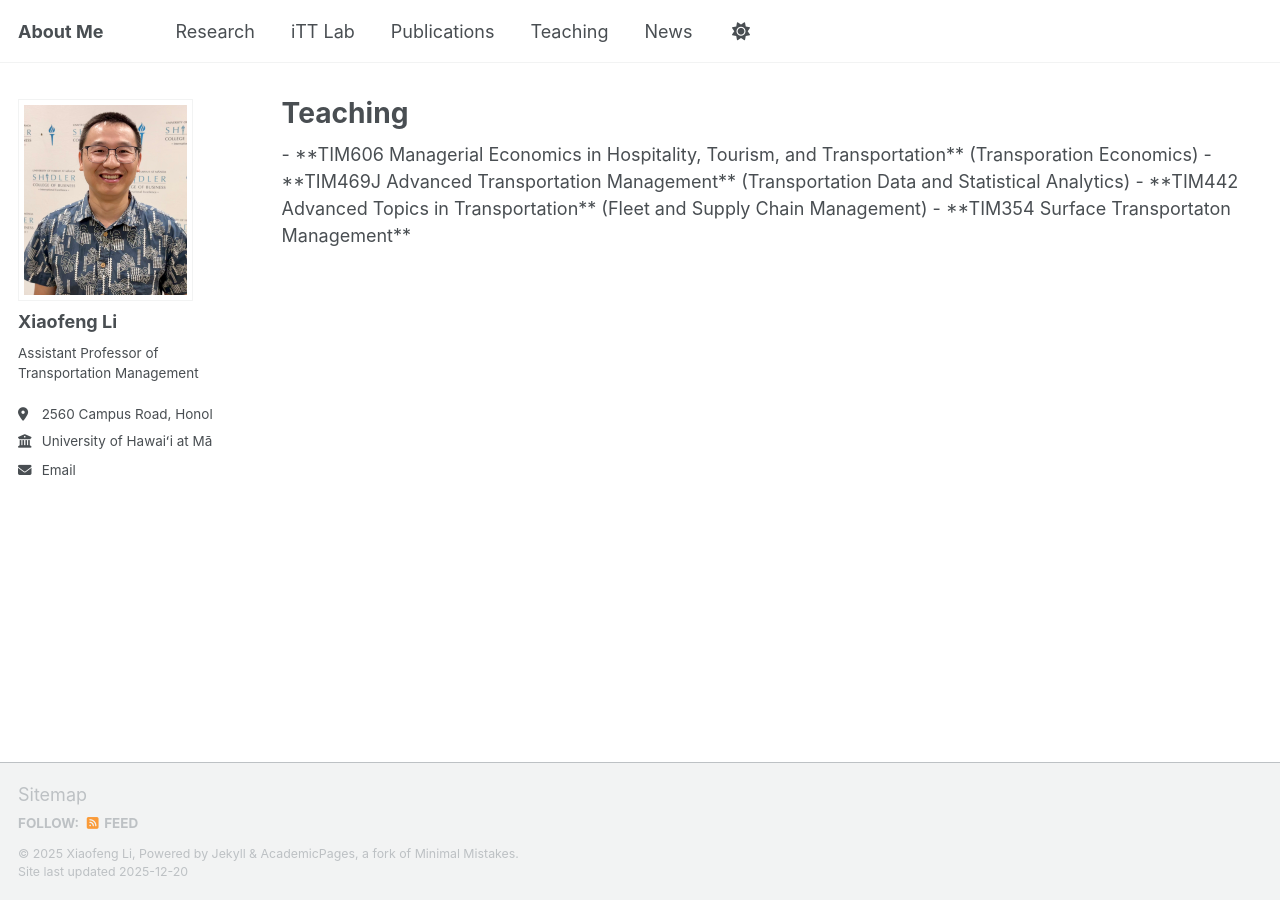
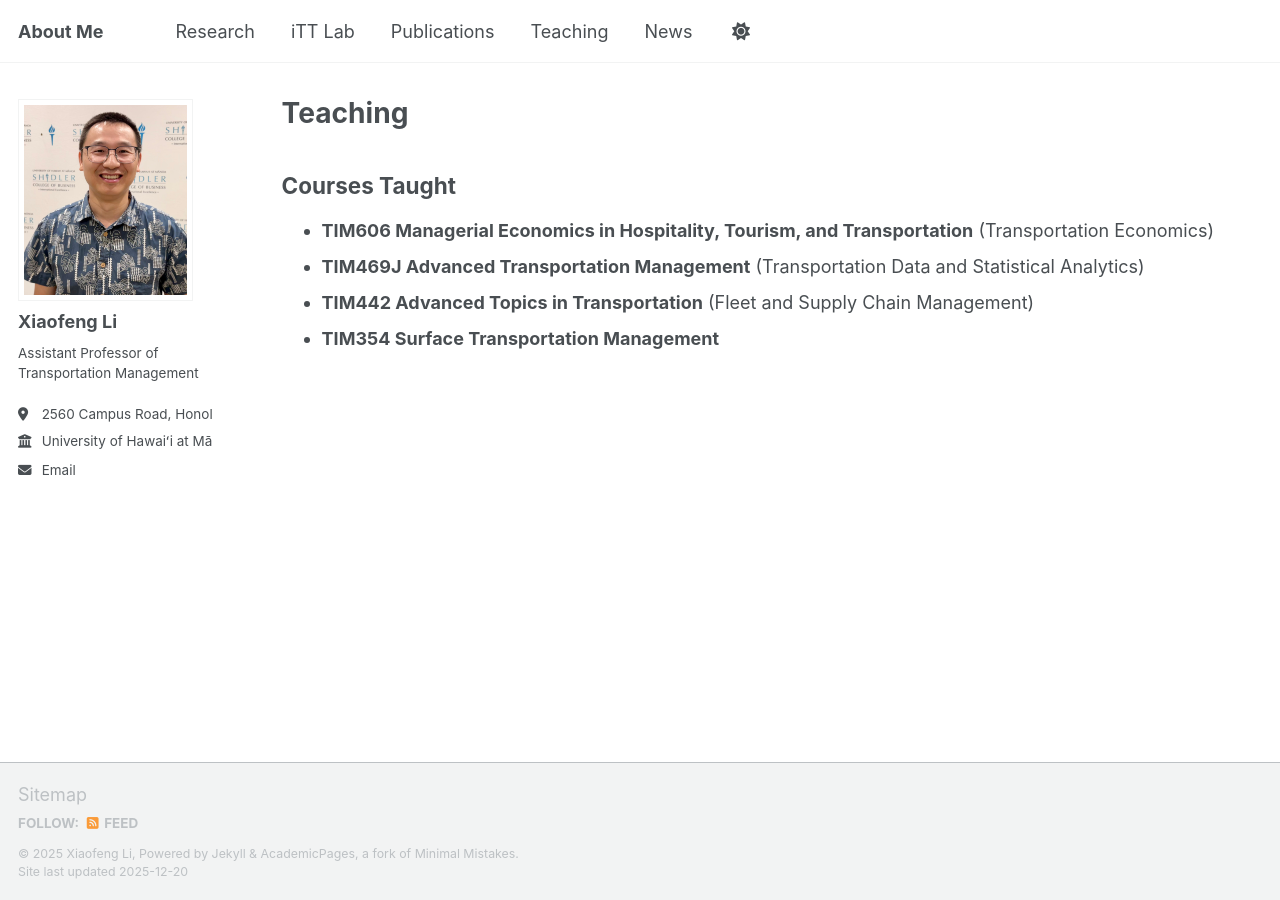
Before and after one commit to xiaofengli25/xiaofeng, a Jekyll site: the page built from _pages/teaching.html, in a window 1280 px wide. Built offline with Jekyll 4.4.1, drawn with Linux system fonts in a browser that asks for light colours; a script bundle is joined from its source files by our own code; library files that are not in the unit come from our copies.

Commit message:
Update teaching.html

```diff
--- a/_pages/teaching.html
+++ b/_pages/teaching.html
@@ -5,10 +5,10 @@ permalink: /teaching/
 author_profile: true
 ---
 
-- **TIM606 Managerial Economics in Hospitality, Tourism, and Transportation** (Transporation Economics)
-
-- **TIM469J Advanced Transportation Management** (Transportation Data and Statistical Analytics)
-
-- **TIM442 Advanced Topics in Transportation** (Fleet and Supply Chain Management)
-
-- **TIM354 Surface Transportaton Management**
+<h2>Courses Taught</h2>
+<ul>
+  <li><strong>TIM606 Managerial Economics in Hospitality, Tourism, and Transportation</strong> (Transportation Economics)</li>
+  <li><strong>TIM469J Advanced Transportation Management</strong> (Transportation Data and Statistical Analytics)</li>
+  <li><strong>TIM442 Advanced Topics in Transportation</strong> (Fleet and Supply Chain Management)</li>
+  <li><strong>TIM354 Surface Transportation Management</strong></li>
+</ul>
```
